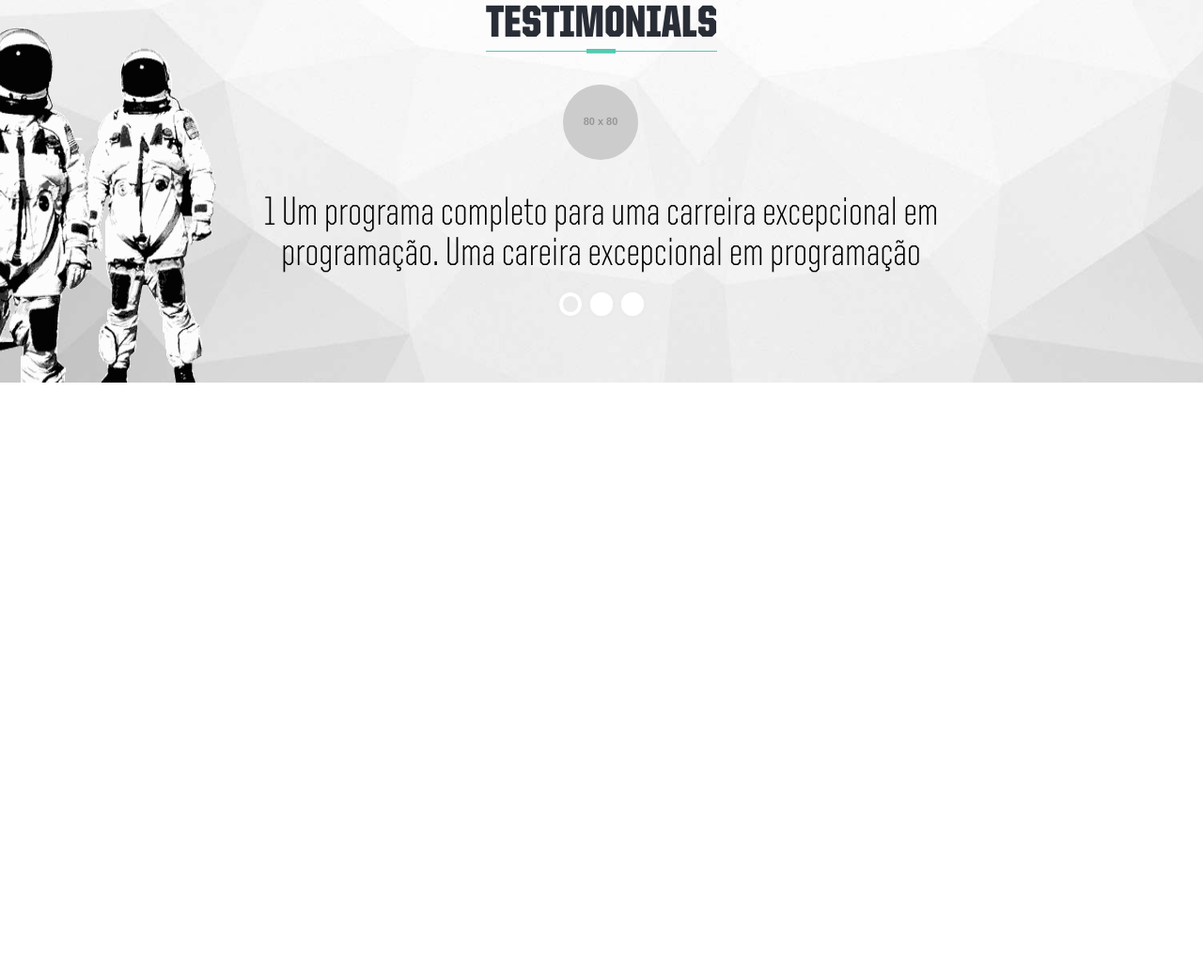
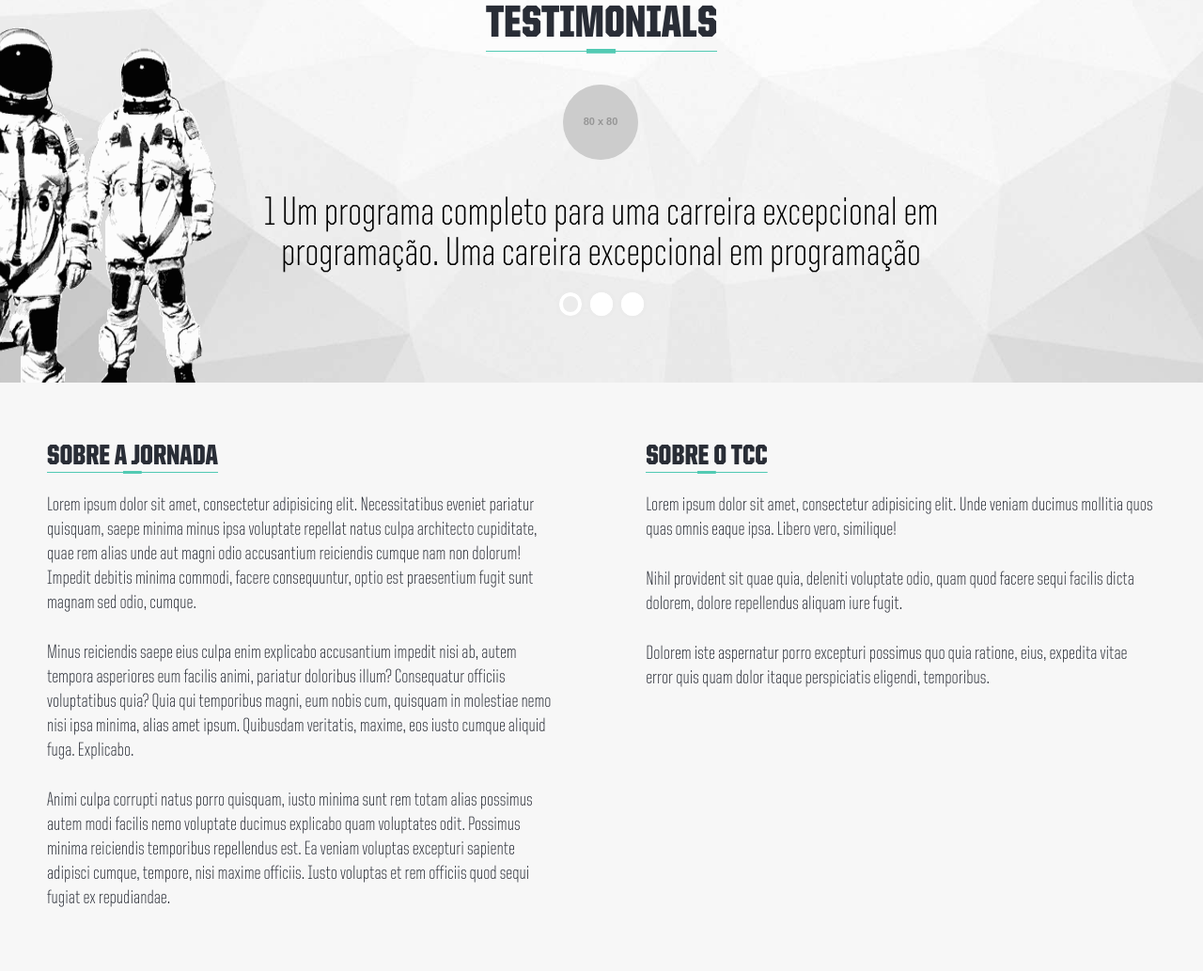
Before and after one commit to artdiniz/jornada, a plain HTML site: page index.html in a window 1280 px wide. Shown: the part 1717-2750 px from the top of the page at 94% size. Before the commit the page ends 2124 px from the top, so only its background shows below. Drawn offline with Linux system fonts and the light colour scheme; placeholder pictures from the web are drawn by us.

Commit message:
Sobre a jornada e sobre o tcc (sem conteudo)

```diff
--- a/index.html
+++ b/index.html
@@ -18,6 +18,8 @@
 	<link rel="stylesheet" href="styles/testimonial.css">
 	<link rel="stylesheet" href="styles/slider.css">
 	<link rel="stylesheet" href="styles/animatedSlider.css">
+	<link rel="stylesheet" href="styles/aboutContainer.css">
+	<link rel="stylesheet" href="styles/about.css">
 </head>
 <body>
 	<section class="container intro">
@@ -209,6 +211,32 @@
 			</li>
 		</ul>
 	</section>
+	<section class="container aboutContainer">
+		<article class="about">
+			<h2 class="title about-title">Sobre a Jornada</h2>
+			<p class="about-content">
+				Lorem ipsum dolor sit amet, consectetur adipisicing elit. Necessitatibus eveniet pariatur quisquam, saepe minima minus ipsa voluptate repellat natus culpa architecto cupiditate, quae rem alias unde aut magni odio accusantium reiciendis cumque nam non dolorum! Impedit debitis minima commodi, facere consequuntur, optio est praesentium fugit sunt magnam sed odio, cumque.
+			</p>
+			<p class="about-content">
+				Minus reiciendis saepe eius culpa enim explicabo accusantium impedit nisi ab, autem tempora asperiores eum facilis animi, pariatur doloribus illum? Consequatur officiis voluptatibus quia? Quia qui temporibus magni, eum nobis cum, quisquam in molestiae nemo nisi ipsa minima, alias amet ipsum. Quibusdam veritatis, maxime, eos iusto cumque aliquid fuga. Explicabo.
+			</p>
+			<p class="about-content">
+				Animi culpa corrupti natus porro quisquam, iusto minima sunt rem totam alias possimus autem modi facilis nemo voluptate ducimus explicabo quam voluptates odit. Possimus minima reiciendis temporibus repellendus est. Ea veniam voluptas excepturi sapiente adipisci cumque, tempore, nisi maxime officiis. Iusto voluptas et rem officiis quod sequi fugiat ex repudiandae.
+			</p>
+		</article>
+		<article class="about">
+			<h2 class="title about-title">Sobre o TCC</h2>
+			<p class="about-content">
+				Lorem ipsum dolor sit amet, consectetur adipisicing elit. Unde veniam ducimus mollitia quos quas omnis eaque ipsa. Libero vero, similique!
+			</p>
+			<p class="about-content">
+				Nihil provident sit quae quia, deleniti voluptate odio, quam quod facere sequi facilis dicta dolorem, dolore repellendus aliquam iure fugit.
+			</p>
+			<p class="about-content">
+				Dolorem iste aspernatur porro excepturi possimus quo quia ratione, eius, expedita vitae error quis quam dolor itaque perspiciatis eligendi, temporibus.
+			</p>
+		</article>
+	</section>
 	<script src="scripts/animatedSlider.js"></script>
 </body>
 </html>
--- /dev/null
+++ b/styles/about.css
@@ -0,0 +1,17 @@
+.about {
+	color: #292D36;
+}
+
+.about-title {
+	font-size: 1.9em;
+}
+
+.about-content {
+	line-height: 1.25;
+	font-size: 1.3em;
+	text-align: left;
+}
+
+.about-content + .about-content {
+	margin-top: 1.3em;
+}
--- /dev/null
+++ b/styles/aboutContainer.css
@@ -0,0 +1,32 @@
+.aboutContainer {
+	background-color: #F7F7F7;
+}
+
+.aboutContainer .about + .about {
+	margin-top: 2em;
+}
+
+@media (min-width: 1000px){
+	.aboutContainer {
+		text-align: justify;
+		line-height: 0;
+	}
+
+	.aboutContainer .about {
+		display: inline-block;
+		width: 46%;
+		vertical-align: top;
+		line-height: normal;
+	}
+
+	.aboutContainer .about + .about {
+		margin-top: 0;
+	}
+
+	.aboutContainer:after {
+		content:".";
+		color: transparent;
+		width: 100%;
+		display: inline-block;
+	}
+}
```
